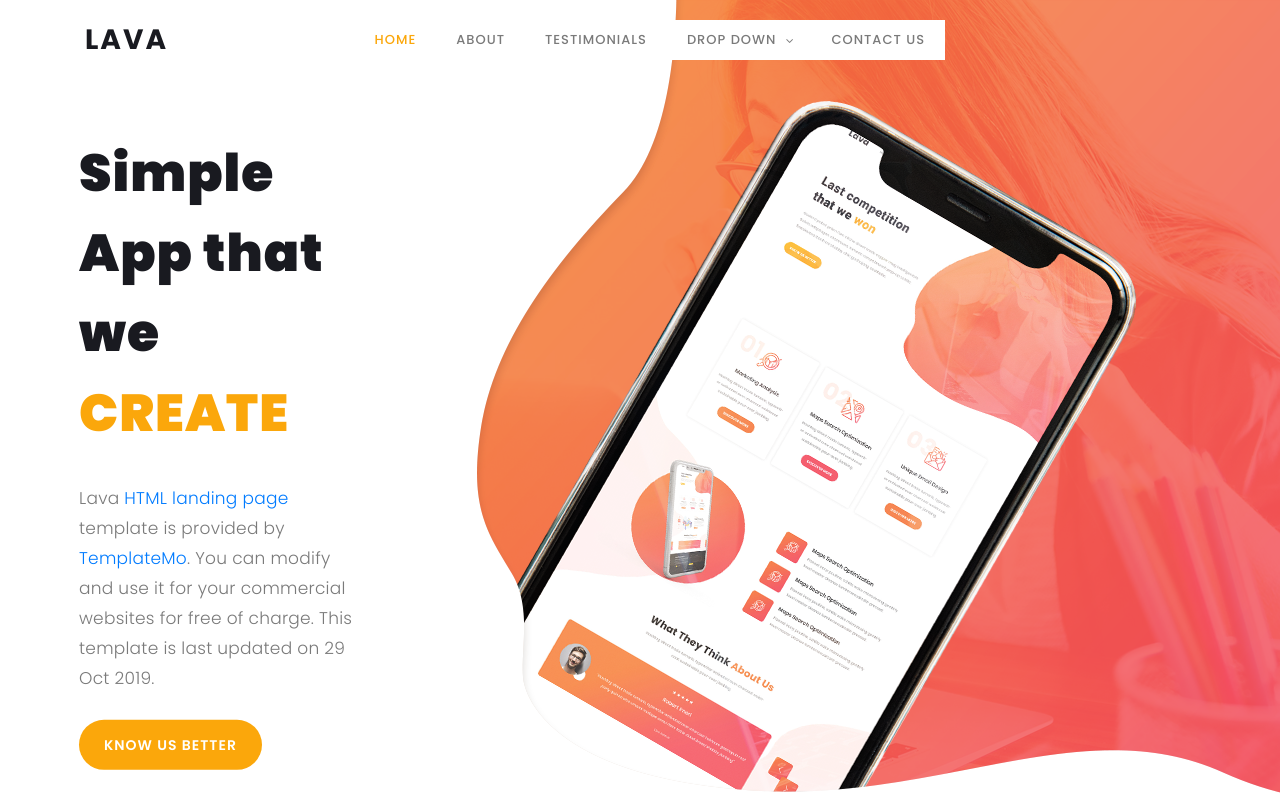
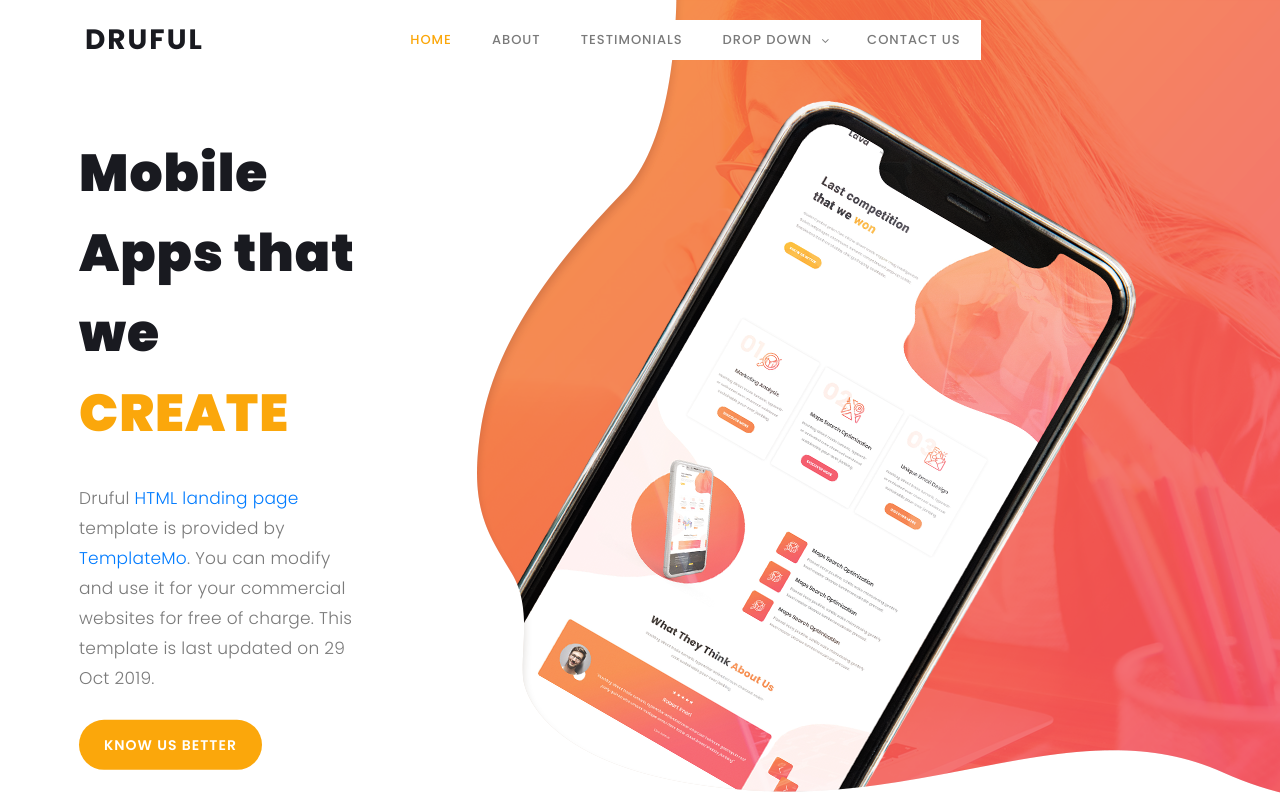
Before and after one commit to LieutenantR/lieutenantr.github.io, a plain HTML site: page index.html in a window 1280 px wide. Shown: the top 800 px of the page. Drawn offline with Linux system fonts and the light colour scheme.

Commit message:
Some Changes

```diff
--- a/index.html
+++ b/index.html
@@ -9,7 +9,7 @@
     <meta name="author" content="TemplateMo">
     <link href="https://fonts.googleapis.com/css?family=Poppins:100,200,300,400,500,600,700,800,900&display=swap" rel="stylesheet">
 
-    <title>Lava Landing Page HTML Template</title>
+    <title>Druful</title>
 <!--
 
 Lava Landing Page
@@ -50,7 +50,7 @@ https://templatemo.com/tm-540-lava-landing-page
                     <nav class="main-nav">
                         <!-- ***** Logo Start ***** -->
                         <a href="index.html" class="logo">
-                            Lava
+                            Druful
                         </a>
                         <!-- ***** Logo End ***** -->
                         <!-- ***** Menu Start ***** -->
@@ -91,8 +91,8 @@ https://templatemo.com/tm-540-lava-landing-page
                 <div class="row">
                     <div class="left-text col-lg-6 col-md-12 col-sm-12 col-xs-12"
                         data-scroll-reveal="enter left move 30px over 0.6s after 0.4s">
-                        <h1>Simple App that we <em>CREATE</em></h1>
-                        <p>Lava <a href="#">HTML landing page</a> template is provided by <a href="#">TemplateMo</a>.
+                        <h1>Mobile Apps that we <em>CREATE</em></h1>
+                        <p>Druful <a href="#">HTML landing page</a> template is provided by <a href="#">TemplateMo</a>.
                            You can modify and use it for your commercial websites for free of charge. This template is last updated on 29 Oct 2019.</p>
                         <a href="#about" class="main-button-slider">KNOW US BETTER</a>
                     </div>
```
